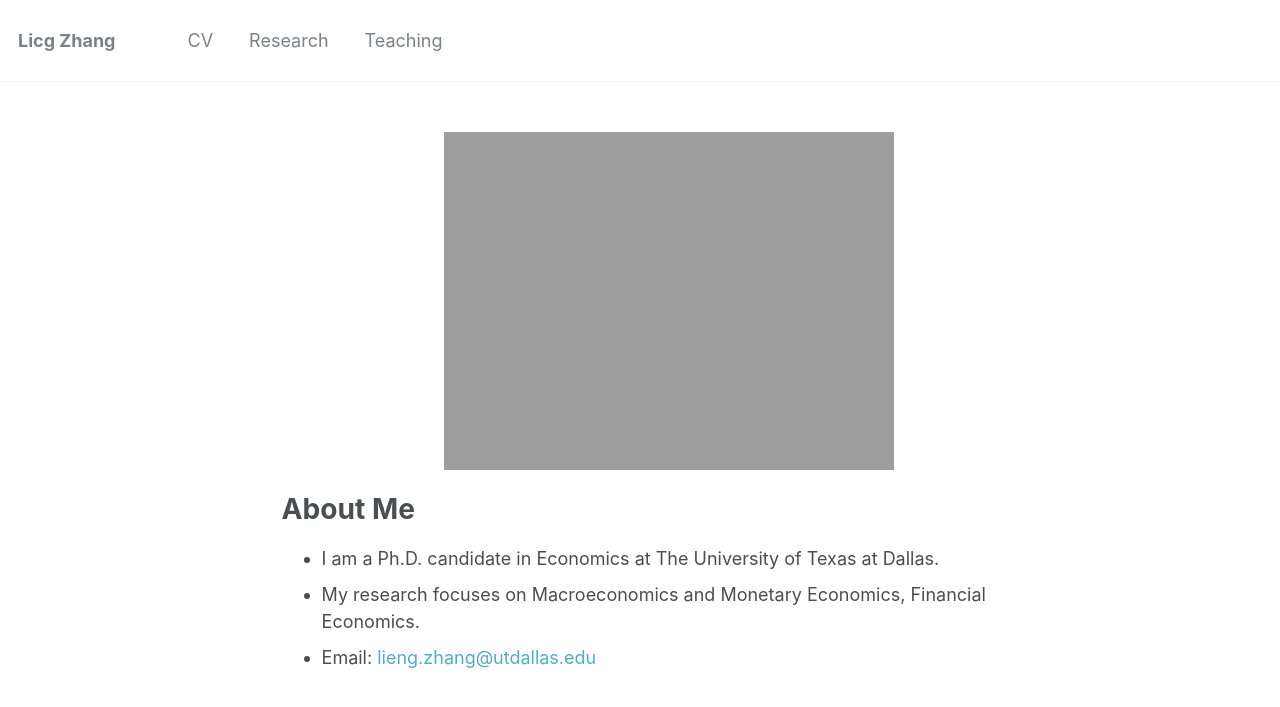
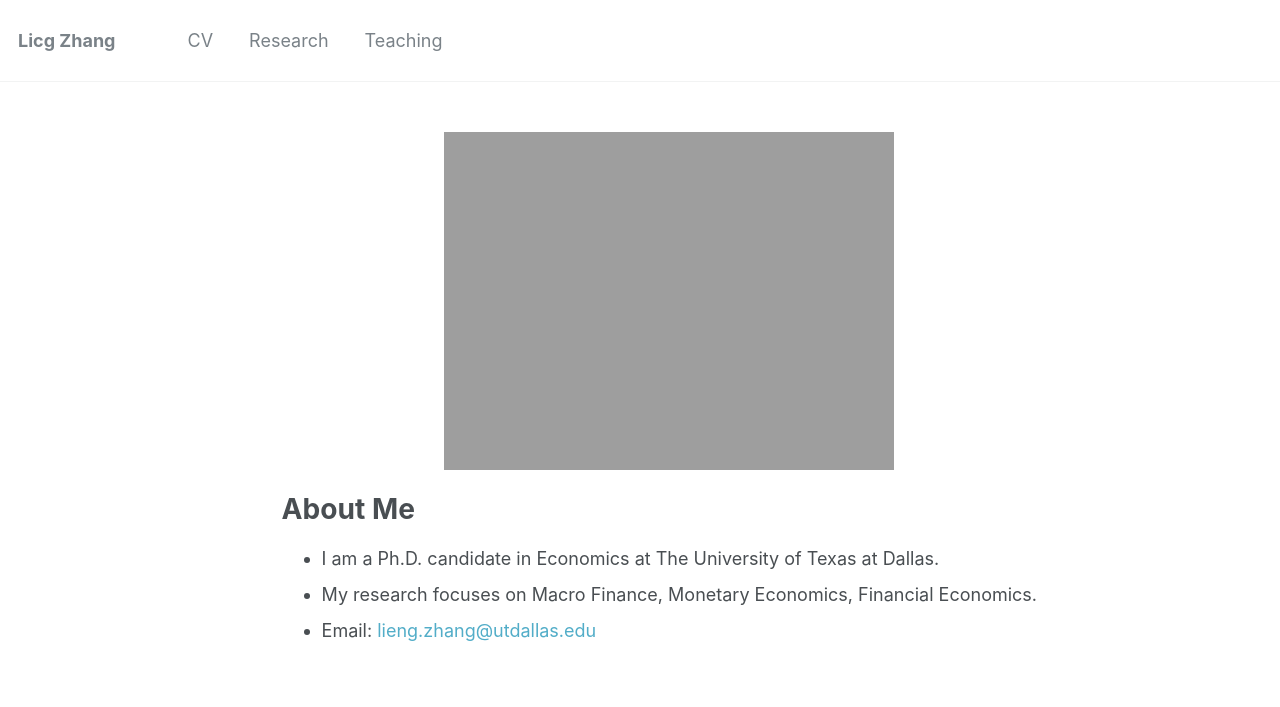
Before and after one commit to lichengzh/lichengzh.github.io, a Jekyll site: the page built from _pages/about.md, in a window 1280 px wide. Shown: the top 707 px of the page. Built offline with Jekyll 4.4.1, drawn with Linux system fonts in a browser that asks for light colours.

Commit message:
Update about.md

```diff
--- a/_pages/about.md
+++ b/_pages/about.md
@@ -14,5 +14,5 @@ redirect_from:
 
 # About Me
 * I am a Ph.D. candidate in Economics at The University of Texas at Dallas.
-* My research focuses on Macroeconomics and Monetary Economics, Financial Economics.
+* My research focuses on Macro Finance, Monetary Economics, Financial Economics.
 * Email: [lieng.zhang@utdallas.edu](mailto:lieng.zhang@utdallas.edu)
```
